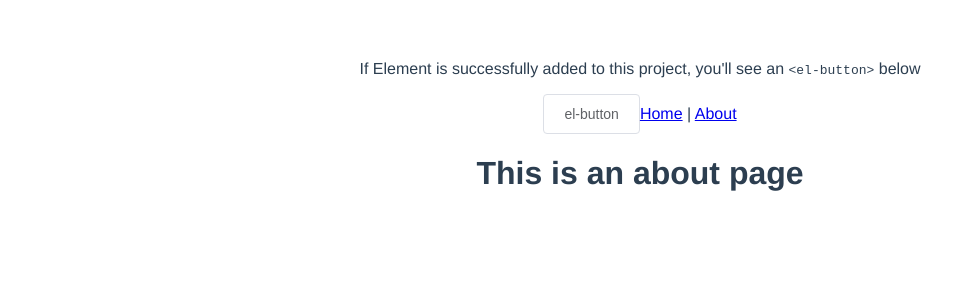
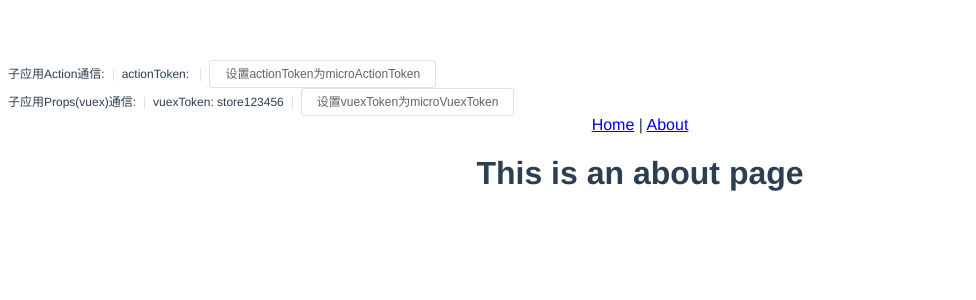
Before and after one commit to fxss5201/micro-app-test-vue, a Vue app: page /about in a window 1280 px wide. Shown: the top 300 px of the page, without its empty margins (0-976 px from the left). Built offline with nearby package versions, Linux system fonts and the light colour scheme.

Commit message:
按钮事件通信

```diff
--- a/src/App.vue
+++ b/src/App.vue
@@ -1,12 +1,20 @@
 <template>
-  <div id="app">
+  <div id="app-box">
     <div>
-      <p>
-        If Element is successfully added to this project, you'll see an
-        <code v-text="'<el-button>'"></code>
-        below
-      </p>
-      <el-button>el-button</el-button>
+      <div class="content">
+        <span>子应用Action通信:</span>
+        <el-divider direction="vertical"></el-divider>
+        <span>actionToken: {{ actionToken }}</span>
+        <el-divider direction="vertical"></el-divider>
+        <el-button size="mini" @click="setMicroActionToken">设置actionToken为microActionToken</el-button>
+      </div>
+      <div class="content">
+        <span>子应用Props(vuex)通信:</span>
+        <el-divider direction="vertical"></el-divider>
+        <span>vuexToken: {{ vuexToken }}</span>
+        <el-divider direction="vertical"></el-divider>
+        <el-button size="mini" @click="setMicroVuexToken">设置vuexToken为microVuexToken</el-button>
+      </div>
       <router-link to="/">Home</router-link> |
       <router-link to="/about">About</router-link>
     </div>
@@ -15,18 +23,63 @@
 </template>
 
 <script>
+import actions from '@/shared/actions'
 export default {
-  name: 'app'
+  name: 'app',
+  data () {
+    return {
+      actionToken: ''
+    }
+  },
+  computed: {
+    vuexToken () {
+      return this.$store.state.token
+    }
+  },
+  mounted () {
+    console.log(this.$store)
+    console.log('window.__POWERED_BY_QIANKUN__', window.__POWERED_BY_QIANKUN__)
+    if (window.__POWERED_BY_QIANKUN__) {
+      actions.onGlobalStateChange((state, prevState) => {
+        // state: 变更后的状态; prevState: 变更前的状态
+        console.log('子应用观察者：token 改变前的值为 ', prevState.token)
+        console.log('子应用观察者：改变后的 token 的值为 ', state.token)
+
+        const { token } = state
+        this.actionToken = token
+      }, true)
+    }
+  },
+  methods: {
+    setMicroActionToken () {
+      actions.setGlobalState({ token: 'microActionToken' })
+    },
+
+    setMicroVuexToken () {
+      this.$store.commit('setToken', 'microVuexToken')
+    }
+  },
+  watch: {
+    vuexToken (val, oldVal) {
+      console.log('子应用vuex中token值改变前的值为 ', oldVal)
+      console.log('子应用vuex中token值改变后的值为 ', val)
+    }
+  }
 }
 </script>
 
-<style>
-#app {
+<style scoped lang="scss">
+#app-box {
   font-family: 'Avenir', Helvetica, Arial, sans-serif;
   -webkit-font-smoothing: antialiased;
   -moz-osx-font-smoothing: grayscale;
   text-align: center;
   color: #2c3e50;
   margin-top: 60px;
+  .content {
+    text-align: left;
+    font-weight: 400;
+    font-size: 12px;
+  }
 }
 </style>
--- a/src/plugins/element.js
+++ b/src/plugins/element.js
@@ -1,4 +1,5 @@
 import Vue from 'vue'
-import { Button } from 'element-ui'
+import { Button, Divider } from 'element-ui'
 
 Vue.use(Button)
+Vue.use(Divider)
--- a/src/views/Home.vue
+++ b/src/views/Home.vue
@@ -8,7 +8,6 @@
 <script>
 // @ is an alias to /src
 import HelloWorld from '@/components/HelloWorld.vue'
-import actions from '@/shared/actions'
 
 export default {
   name: 'Home',
@@ -19,38 +18,8 @@ export default {
     return {}
   },
   computed: {
-    token () {
-      return this.$store.state.token
-    }
   },
   mounted () {
-    console.log('11111111', window.__POWERED_BY_QIANKUN__)
-    if (window.__POWERED_BY_QIANKUN__) {
-      // 注册观察者函数
-      // onGlobalStateChange 第二个参数为 true，表示立即执行一次观察者函数
-      actions.onGlobalStateChange(state => {
-        console.log('state', state)
-        const { token } = state
-        // 未登录 - 返回主页
-        if (!token) {
-          console.log('未检测到token！')
-          return
-        }
-
-        // 获取用户信息
-        console.log('token', token)
-      }, true)
-
-      setTimeout(() => {
-        const token = 'token123456'
-        actions.setGlobalState({ token })
-      }, 5000)
-    }
-
-    setTimeout(() => {
-      console.log(this.token)
-      this.$store.commit('setToken', 'setToken125')
-    }, 5000)
   }
 }
 </script>
```
